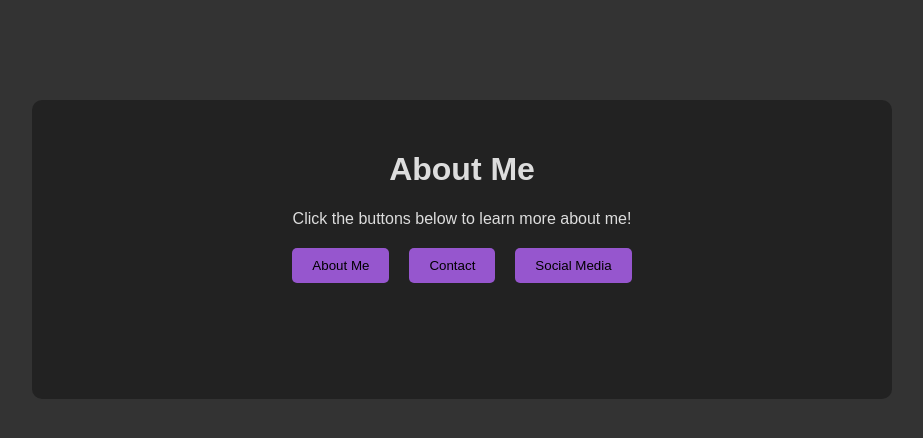
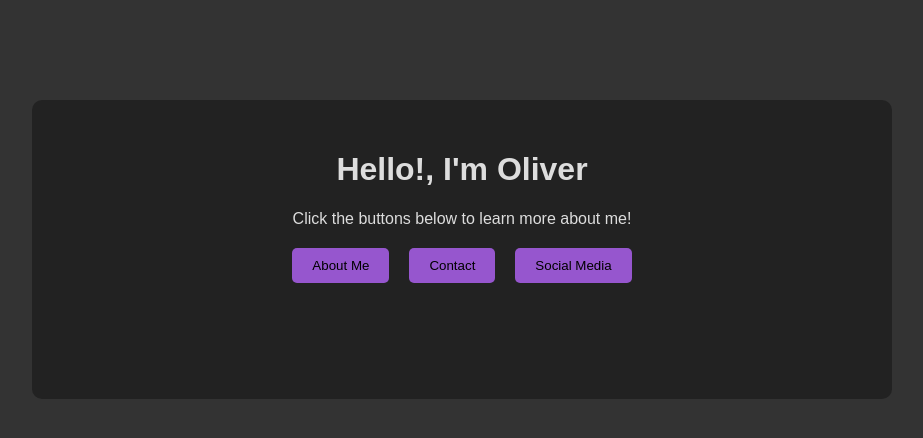
Before and after one commit to Crazyspacegh0st/Oliver.github.io, a plain HTML site: page index.html in a window 1280 px wide. Shown: the whole page, without its empty margins (178-1101 px from the left). Drawn offline with Linux system fonts and the light colour scheme.

Commit message:
Update index.html

```diff
--- a/index.html
+++ b/index.html
@@ -3,12 +3,12 @@
 <head>
     <meta charset="UTF-8">
     <meta name="viewport" content="width=device-width, initial-scale=1.0">
-    <title>Hello, I'm Oliver</title>
+    <title>About me!</title>
     <link rel="stylesheet" href="style.css">
 </head>
 <body>
     <div class="container">
-        <h1 class="title">About Me</h1>
+        <h1 class="title">Hello!, I'm Oliver</h1>
         <p class="text">Click the buttons below to learn more about me!</p>
         <div class="buttons">
             <button class="about-me-btn">About Me</button>
```
